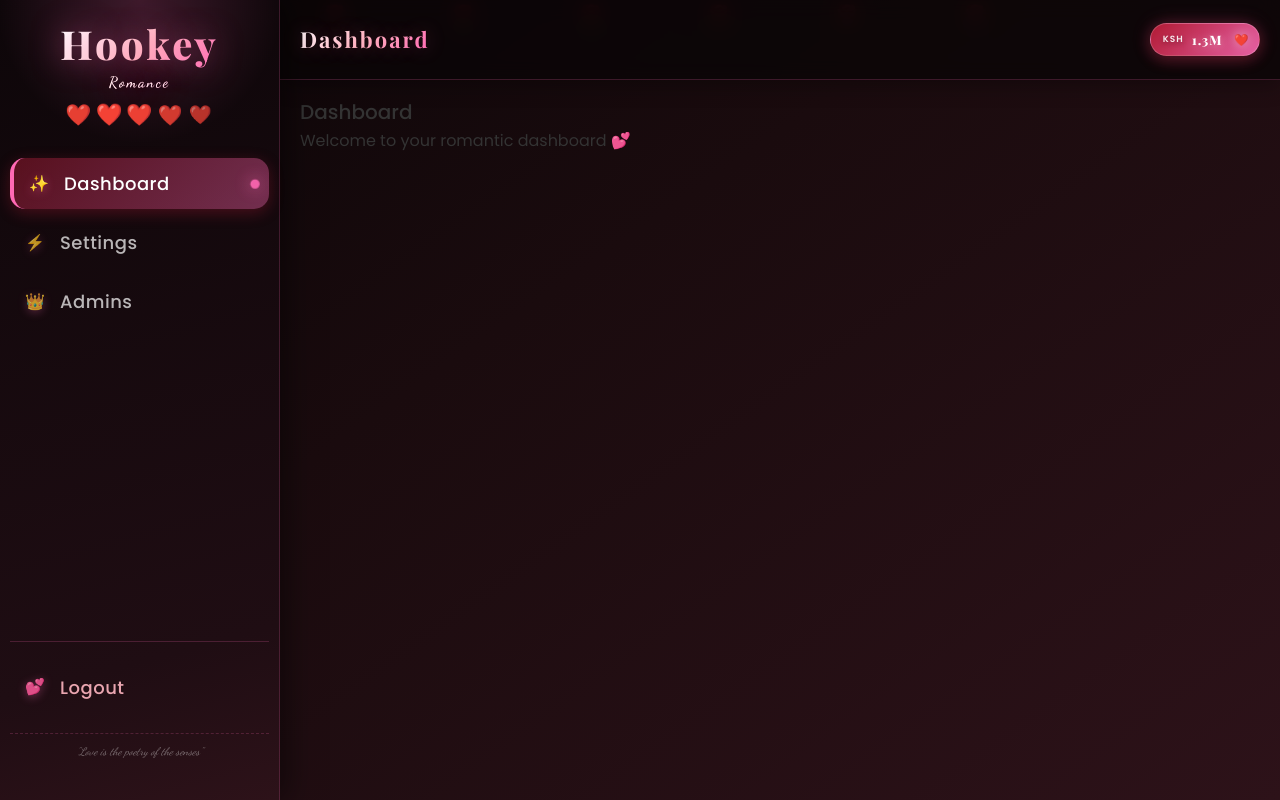
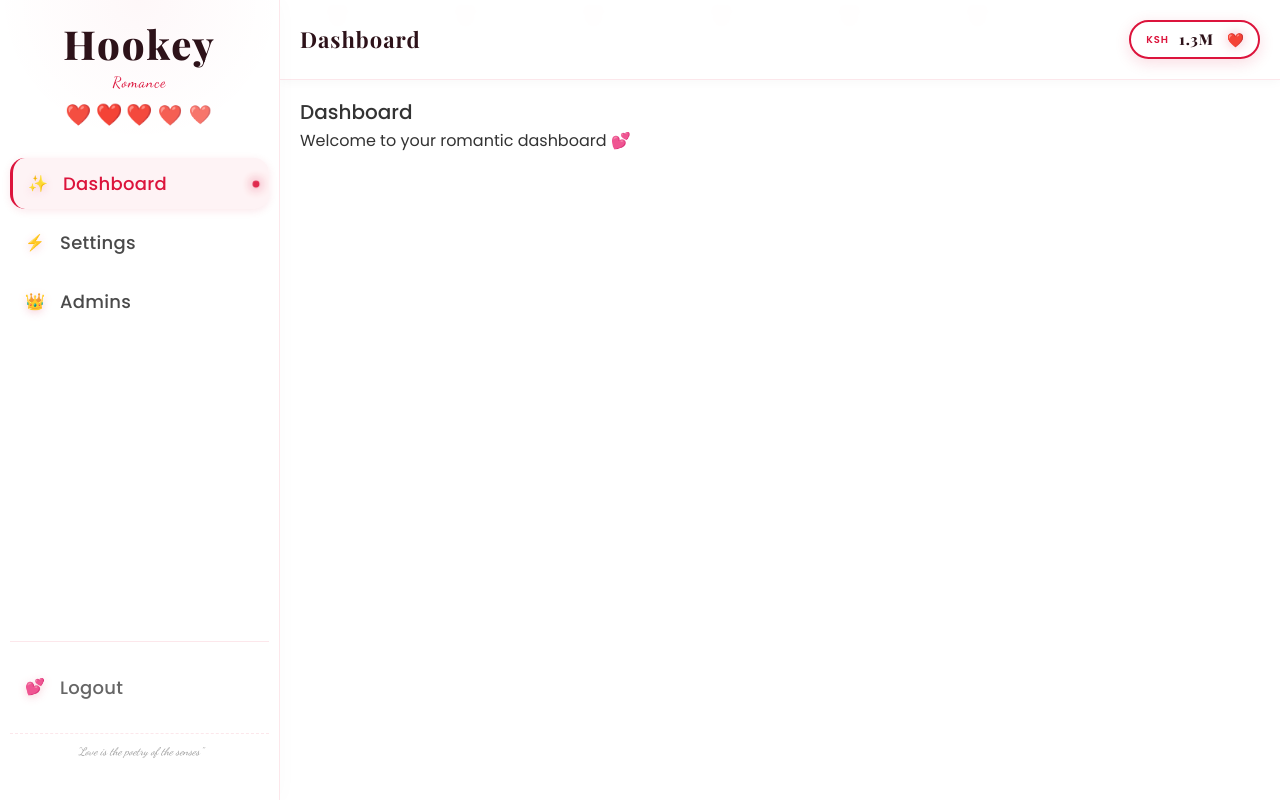
Before and after one commit to Davis-don/hookiefy, a React (Vite) app in the folder client/: page / in a window 1280 px wide. Built offline with nearby package versions, Linux system fonts and the light colour scheme.

Commit message:
changed color

```diff
--- a/client/src/components/superadmin/balance.css
+++ b/client/src/components/superadmin/balance.css
@@ -1,13 +1,13 @@
 .hookey-superadmin-balance-pill {
-  background: linear-gradient(135deg, rgba(196, 30, 58, 0.9), rgba(255, 105, 180, 0.9));
+  background: white;
   backdrop-filter: blur(10px);
-  padding: 0.6rem 1.2rem;
+  padding: 0.6rem 1.5rem;
   border-radius: 40px;
   display: flex;
   align-items: center;
-  gap: 8px;
-  border: 1px solid rgba(255, 255, 255, 0.2);
-  box-shadow: 0 4px 15px rgba(196, 30, 58, 0.3), 0 0 20px rgba(255, 105, 180, 0.2);
+  gap: 10px;
+  border: 2px solid #dc143c;
+  box-shadow: 0 4px 15px rgba(220, 20, 60, 0.15);
   transition: all 0.3s ease;
   cursor: pointer;
   position: relative;
@@ -15,20 +15,27 @@
 }
 
 .hookey-superadmin-balance-pill::before {
-  content: '';
+  content: '❤️';
   position: absolute;
   top: -50%;
   left: -50%;
   width: 200%;
   height: 200%;
-  background: radial-gradient(circle, rgba(255, 255, 255, 0.2) 0%, transparent 70%);
+  background: radial-gradient(circle, rgba(220, 20, 60, 0.1) 0%, transparent 70%);
   opacity: 0;
   transition: opacity 0.3s ease;
+  display: flex;
+  align-items: center;
+  justify-content: center;
+  font-size: 4rem;
+  color: rgba(220, 20, 60, 0.1);
+  pointer-events: none;
 }
 
 .hookey-superadmin-balance-pill:hover {
   transform: translateY(-2px);
-  box-shadow: 0 6px 20px rgba(196, 30, 58, 0.4), 0 0 30px rgba(255, 105, 180, 0.3);
+  box-shadow: 0 8px 25px rgba(220, 20, 60, 0.25);
+  border-color: #b22222;
 }
 
 .hookey-superadmin-balance-pill:hover::before {
@@ -47,27 +54,26 @@
 
 .hookey-superadmin-balance-currency {
   font-family: 'Poppins', sans-serif;
-  font-size: 0.9rem;
+  font-size: 1rem;
   font-weight: 600;
-  color: rgba(255, 255, 255, 0.9);
+  color: #dc143c;
   letter-spacing: 1px;
-  text-shadow: 0 2px 5px rgba(0, 0, 0, 0.3);
 }
 
 .hookey-superadmin-balance-amount {
   font-family: 'Playfair Display', serif;
-  font-size: 1.3rem;
+  font-size: 1.5rem;
   font-weight: 800;
-  color: white;
-  text-shadow: 0 2px 10px rgba(255, 255, 255, 0.5);
+  color: #2d1219;
   letter-spacing: 1px;
 }
 
 .hookey-superadmin-balance-heart {
-  font-size: 1rem;
+  font-size: 1.2rem;
   margin-left: 4px;
   animation: hookeySuperadminBalanceHeartbeat 1.5s ease-in-out infinite;
-  filter: drop-shadow(0 0 5px rgba(255, 255, 255, 0.5));
+  color: #dc143c;
+  filter: drop-shadow(0 0 5px rgba(220, 20, 60, 0.3));
 }
 
 @keyframes hookeySuperadminBalanceHeartbeat {
@@ -82,7 +88,25 @@
 /* Mobile Responsive */
 @media (max-width: 768px) {
   .hookey-superadmin-balance-pill {
-    padding: 0.5rem 1rem;
+    padding: 0.5rem 1.2rem;
+  }
+
+  .hookey-superadmin-balance-amount {
+    font-size: 1.3rem;
+  }
+
+  .hookey-superadmin-balance-currency {
+    font-size: 0.9rem;
+  }
+
+  .hookey-superadmin-balance-heart {
+    font-size: 1.1rem;
+  }
+}
+
+@media (max-width: 480px) {
+  .hookey-superadmin-balance-pill {
+    padding: 0.4rem 1rem;
   }
 
   .hookey-superadmin-balance-amount {
@@ -92,18 +116,8 @@
   .hookey-superadmin-balance-currency {
     font-size: 0.8rem;
   }
-}
 
-@media (max-width: 480px) {
-  .hookey-superadmin-balance-pill {
-    padding: 0.4rem 0.8rem;
-  }
-
-  .hookey-superadmin-balance-amount {
+  .hookey-superadmin-balance-heart {
     font-size: 1rem;
   }
-
-  .hookey-superadmin-balance-heart {
-    font-size: 0.9rem;
-  }
 }
--- a/client/src/pages/superadmin/superadmin.css
+++ b/client/src/pages/superadmin/superadmin.css
@@ -7,12 +7,12 @@
   min-height: 100vh;
   display: flex;
   position: relative;
-  background: linear-gradient(145deg, #0a0507 0%, #1a0b0e 40%, #2d1219 100%);
+  background: #ffffff;
   overflow: hidden;
   font-family: 'Poppins', sans-serif;
 }
 
-/* Glitter Rain Effect - Lighter and more elegant */
+/* Glitter Rain Effect - Rose petals */
 .hookey-superadmin-glitter-rain {
   position: fixed;
   top: 0;
@@ -31,16 +31,16 @@
 }
 
 .hookey-superadmin-glitter-rain i::before {
-  content: '♡';
-  font-size: 18px;
-  color: rgba(255, 182, 193, 0.4);
-  text-shadow: 0 0 10px rgba(255, 105, 180, 0.3);
+  content: '🌹';
+  font-size: 20px;
+  color: rgba(220, 20, 60, 0.15);
+  text-shadow: 0 0 10px rgba(220, 20, 60, 0.1);
 }
 
 .hookey-superadmin-glitter-rain i::after {
-  content: '✦';
-  font-size: 12px;
-  color: rgba(255, 215, 215, 0.3);
+  content: '❤️';
+  font-size: 14px;
+  color: rgba(220, 20, 60, 0.1);
   position: absolute;
   left: 8px;
   top: 5px;
@@ -49,7 +49,7 @@
 @keyframes hookeySuperadminFallingHearts {
   0% {
     transform: translateY(-10vh) rotate(0deg);
-    opacity: 0.6;
+    opacity: 0.4;
   }
   100% {
     transform: translateY(110vh) rotate(360deg);
@@ -70,28 +70,28 @@
 
 .hookey-superadmin-rose {
   position: absolute;
-  animation: hookeySuperadminFloatRose 20s linear infinite;
+  animation: hookeySuperadminFloatRose 25s linear infinite;
 }
 
 .hookey-superadmin-rose span {
-  font-size: 24px;
-  filter: drop-shadow(0 0 10px rgba(255, 0, 0, 0.3));
-  opacity: 0.3;
+  font-size: 28px;
+  filter: drop-shadow(0 0 8px rgba(220, 20, 60, 0.2));
+  opacity: 0.2;
 }
 
 .hookey-superadmin-rose:nth-child(1) { left: 5%; animation-delay: 0s; }
-.hookey-superadmin-rose:nth-child(2) { left: 15%; animation-delay: 3s; }
-.hookey-superadmin-rose:nth-child(3) { left: 25%; animation-delay: 6s; }
-.hookey-superadmin-rose:nth-child(4) { left: 35%; animation-delay: 9s; }
-.hookey-superadmin-rose:nth-child(5) { left: 45%; animation-delay: 12s; }
-.hookey-superadmin-rose:nth-child(6) { left: 55%; animation-delay: 15s; }
-.hookey-superadmin-rose:nth-child(7) { left: 65%; animation-delay: 18s; }
-.hookey-superadmin-rose:nth-child(8) { left: 75%; animation-delay: 21s; }
+.hookey-superadmin-rose:nth-child(2) { left: 15%; animation-delay: 4s; }
+.hookey-superadmin-rose:nth-child(3) { left: 25%; animation-delay: 8s; }
+.hookey-superadmin-rose:nth-child(4) { left: 35%; animation-delay: 12s; }
+.hookey-superadmin-rose:nth-child(5) { left: 45%; animation-delay: 16s; }
+.hookey-superadmin-rose:nth-child(6) { left: 55%; animation-delay: 20s; }
+.hookey-superadmin-rose:nth-child(7) { left: 65%; animation-delay: 24s; }
+.hookey-superadmin-rose:nth-child(8) { left: 75%; animation-delay: 28s; }
 
 @keyframes hookeySuperadminFloatRose {
   0% {
     transform: translateY(-10vh) rotate(0deg);
-    opacity: 0.3;
+    opacity: 0.2;
   }
   100% {
     transform: translateY(110vh) rotate(360deg);
@@ -106,15 +106,15 @@
   left: 280px;
   right: 0;
   height: 80px;
-  background: rgba(10, 5, 7, 0.8);
+  background: rgba(255, 255, 255, 0.95);
   backdrop-filter: blur(10px);
-  border-bottom: 1px solid rgba(255, 105, 180, 0.2);
+  border-bottom: 1px solid rgba(220, 20, 60, 0.1);
   display: flex;
   align-items: center;
   justify-content: space-between;
   padding: 0 2rem;
   z-index: 100;
-  box-shadow: 0 5px 20px rgba(0, 0, 0, 0.3);
+  box-shadow: 0 2px 10px rgba(0, 0, 0, 0.03);
 }
 
 .hookey-superadmin-top-bar-left {
@@ -127,21 +127,17 @@
   font-family: 'Playfair Display', serif;
   font-size: 2.2rem;
   font-weight: 700;
-  background: linear-gradient(135deg, #fff, #ffb6c1, #ff69b4);
-  -webkit-background-clip: text;
-  background-clip: text;
-  color: transparent;
+  color: #2d1219;
   margin: 0;
-  letter-spacing: 2px;
+  letter-spacing: 1px;
   text-transform: capitalize;
-  text-shadow: 0 0 20px rgba(255, 105, 180, 0.3);
 }
 
-/* Hamburger Menu - Redesigned */
+/* Hamburger Menu */
 .hookey-superadmin-hamburger {
   width: 45px;
   height: 45px;
-  background: linear-gradient(135deg, #ff69b4, #c41e3a);
+  background: linear-gradient(135deg, #dc143c, #b22222);
   border: none;
   border-radius: 12px;
   cursor: pointer;
@@ -150,7 +146,7 @@
   justify-content: center;
   align-items: center;
   gap: 6px;
-  box-shadow: 0 4px 15px rgba(255, 105, 180, 0.4);
+  box-shadow: 0 4px 12px rgba(220, 20, 60, 0.2);
   transition: all 0.3s ease;
 }
 
@@ -174,12 +170,12 @@
   transform: rotate(-45deg) translate(6px, -6px);
 }
 
-/* Sidebar - Enhanced */
+/* Sidebar */
 .hookey-superadmin-sidebar {
   width: 280px;
   height: 100vh;
-  background: linear-gradient(165deg, #0d0609 0%, #1f0d13 80%, #2d1219 100%);
-  border-right: 1px solid rgba(255, 105, 180, 0.2);
+  background: #ffffff;
+  border-right: 1px solid rgba(220, 20, 60, 0.1);
   padding: 2rem 1rem;
   display: flex;
   flex-direction: column;
@@ -188,7 +184,7 @@
   top: 0;
   z-index: 1000;
   transition: transform 0.4s cubic-bezier(0.4, 0, 0.2, 1);
-  box-shadow: 5px 0 30px rgba(0, 0, 0, 0.5);
+  box-shadow: 2px 0 20px rgba(0, 0, 0, 0.02);
 }
 
 .hookey-superadmin-sidebar::before {
@@ -198,7 +194,7 @@
   left: 0;
   right: 0;
   height: 150px;
-  background: radial-gradient(circle at 50% 0%, rgba(255, 105, 180, 0.2), transparent 70%);
+  background: radial-gradient(circle at 50% 0%, rgba(220, 20, 60, 0.03), transparent 70%);
   pointer-events: none;
 }
 
@@ -213,14 +209,10 @@
   font-family: 'Playfair Display', serif;
   font-size: 4rem;
   font-weight: 800;
-  background: linear-gradient(135deg, #fff 20%, #ffb6c1 50%, #ff69b4 80%);
-  -webkit-background-clip: text;
-  background-clip: text;
-  color: transparent;
+  color: #2d1219;
   margin-bottom: 1rem;
-  letter-spacing: 3px;
+  letter-spacing: 2px;
   line-height: 1.2;
-  text-shadow: 0 0 30px rgba(255, 105, 180, 0.5);
 }
 
 .hookey-superadmin-logo span {
@@ -228,12 +220,9 @@
   font-weight: 400;
   display: block;
   font-family: 'Dancing Script', cursive;
-  color: rgba(255, 255, 255, 0.8);
-  letter-spacing: 2px;
+  color: #dc143c;
+  letter-spacing: 1px;
   margin-top: 5px;
-  background: none;
-  -webkit-background-clip: unset;
-  background-clip: unset;
 }
 
 .hookey-superadmin-love-meter {
@@ -245,6 +234,7 @@
 
 .hookey-superadmin-love-meter span {
   font-size: 1.8rem;
+  color: #dc143c;
   animation: hookeySuperadminHeartPulse 1.5s ease-in-out infinite;
 }
 
@@ -258,7 +248,7 @@
   50% { transform: scale(1.2); opacity: 1; }
 }
 
-/* Navigation - Enhanced */
+/* Navigation */
 .hookey-superadmin-nav {
   flex: 1;
   display: flex;
@@ -276,7 +266,7 @@
   background: transparent;
   border: none;
   border-radius: 15px;
-  color: rgba(255, 255, 255, 0.7);
+  color: #4a4a4a;
   font-size: 1.2rem;
   font-weight: 500;
   cursor: pointer;
@@ -294,7 +284,7 @@
   left: -100%;
   width: 100%;
   height: 100%;
-  background: linear-gradient(90deg, transparent, rgba(255, 105, 180, 0.2), transparent);
+  background: linear-gradient(90deg, transparent, rgba(220, 20, 60, 0.05), transparent);
   transition: left 0.5s ease;
 }
 
@@ -303,37 +293,37 @@
 }
 
 .hookey-superadmin-nav-item:hover {
-  background: rgba(255, 105, 180, 0.1);
-  color: white;
+  background: rgba(220, 20, 60, 0.03);
+  color: #2d1219;
   transform: translateX(5px);
 }
 
 .hookey-superadmin-nav-item-active {
-  background: linear-gradient(135deg, rgba(196, 30, 58, 0.4), rgba(255, 105, 180, 0.4));
-  color: white;
-  box-shadow: 0 4px 15px rgba(196, 30, 58, 0.3);
-  border-left: 4px solid #ff69b4;
+  background: rgba(220, 20, 60, 0.05);
+  color: #dc143c;
+  box-shadow: 0 2px 8px rgba(220, 20, 60, 0.1);
+  border-left: 3px solid #dc143c;
 }
 
 .hookey-superadmin-nav-icon {
   font-size: 1.6rem;
-  filter: drop-shadow(0 2px 5px rgba(255, 105, 180, 0.4));
+  filter: drop-shadow(0 2px 4px rgba(220, 20, 60, 0.2));
 }
 
 .hookey-superadmin-nav-label {
   font-size: 1.8rem;
   font-weight: 500;
-  letter-spacing: 0.5px;
+  letter-spacing: 0.3px;
 }
 
 .hookey-superadmin-nav-glow {
   position: absolute;
   right: 1rem;
-  width: 8px;
-  height: 8px;
-  background: #ff69b4;
+  width: 6px;
+  height: 6px;
+  background: #dc143c;
   border-radius: 50%;
-  box-shadow: 0 0 15px #ff69b4;
+  box-shadow: 0 0 10px #dc143c;
   animation: hookeySuperadminGlow 1.5s ease-in-out infinite;
 }
 
@@ -346,18 +336,18 @@
 .hookey-superadmin-sidebar-footer {
   margin-top: auto;
   padding-top: 2rem;
-  border-top: 1px solid rgba(255, 105, 180, 0.2);
+  border-top: 1px solid rgba(220, 20, 60, 0.1);
   position: relative;
   z-index: 1;
 }
 
 .hookey-superadmin-logout-btn {
-  color: rgba(255, 182, 193, 0.9);
+  color: #666;
 }
 
 .hookey-superadmin-logout-btn:hover {
-  background: rgba(196, 30, 58, 0.2);
-  color: #ffb6c1;
+  background: rgba(220, 20, 60, 0.03);
+  color: #dc143c;
 }
 
 .hookey-superadmin-sidebar-quote {
@@ -366,9 +356,9 @@
   padding: 1rem;
   font-family: 'Dancing Script', cursive;
   font-size: 1.1rem;
-  color: rgba(255, 255, 255, 0.4);
+  color: #999;
   font-style: italic;
-  border-top: 1px dashed rgba(255, 105, 180, 0.2);
+  border-top: 1px dashed rgba(220, 20, 60, 0.1);
   position: relative;
   z-index: 1;
 }
@@ -383,8 +373,12 @@
   position: relative;
   z-index: 5;
   min-height: calc(100vh - 80px);
+  background: #ffffff;
 }
 
+.hookey-superadmin-component-wrapper {
+  animation: hookeySuperadminFadeIn 0.5s ease;
+}
 
 @keyframes hookeySuperadminFadeIn {
   from {
@@ -404,8 +398,8 @@
   left: 0;
   right: 0;
   bottom: 0;
-  background: rgba(0, 0, 0, 0.8);
-  backdrop-filter: blur(5px);
+  background: rgba(0, 0, 0, 0.5);
+  backdrop-filter: blur(3px);
   z-index: 999;
   animation: hookeySuperadminFadeIn 0.3s ease;
 }
@@ -454,7 +448,6 @@
   .hookey-superadmin-page-title {
     font-size: 1.8rem;
   }
-
 }
 
 @media (max-width: 480px) {
@@ -470,8 +463,6 @@
   .hookey-superadmin-page-title {
     font-size: 1.5rem;
   }
-
-
 
   /* Reduce animations on mobile */
   .hookey-superadmin-glitter-rain i:nth-child(n+16) {
@@ -491,7 +482,7 @@
   }
 
   .hookey-superadmin-nav-item-active {
-    background: linear-gradient(135deg, rgba(196, 30, 58, 0.4), rgba(255, 105, 180, 0.4));
+    background: rgba(220, 20, 60, 0.05);
   }
 }
 
@@ -501,15 +492,15 @@
 }
 
 .hookey-superadmin-main-content::-webkit-scrollbar-track {
-  background: rgba(255, 255, 255, 0.05);
+  background: rgba(220, 20, 60, 0.03);
   border-radius: 10px;
 }
 
 .hookey-superadmin-main-content::-webkit-scrollbar-thumb {
-  background: linear-gradient(135deg, #c41e3a, #ff69b4);
+  background: linear-gradient(135deg, #dc143c, #b22222);
   border-radius: 10px;
 }
 
 .hookey-superadmin-main-content::-webkit-scrollbar-thumb:hover {
-  background: linear-gradient(135deg, #ff69b4, #c41e3a);
+  background: linear-gradient(135deg, #b22222, #dc143c);
 }
```
Also changed, not shown: client/src/components/superadmin/admins.css (+103 -26 lines).
